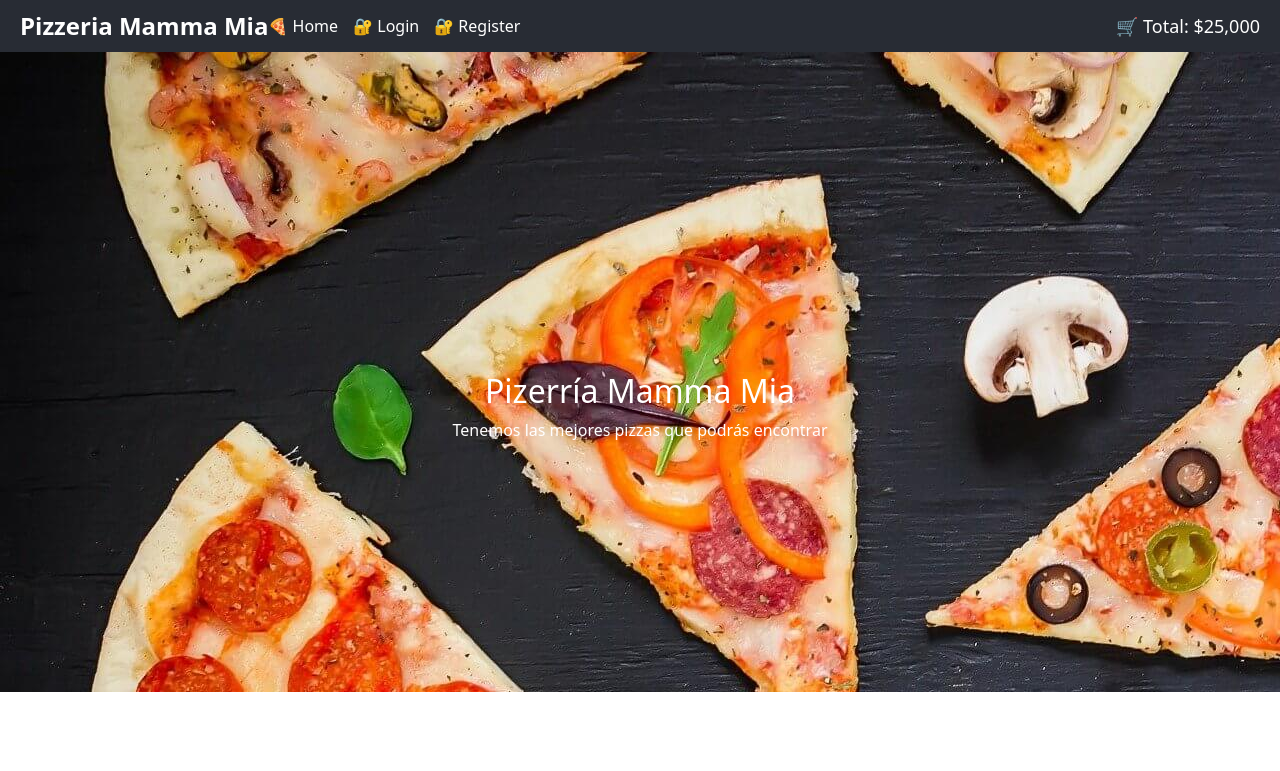
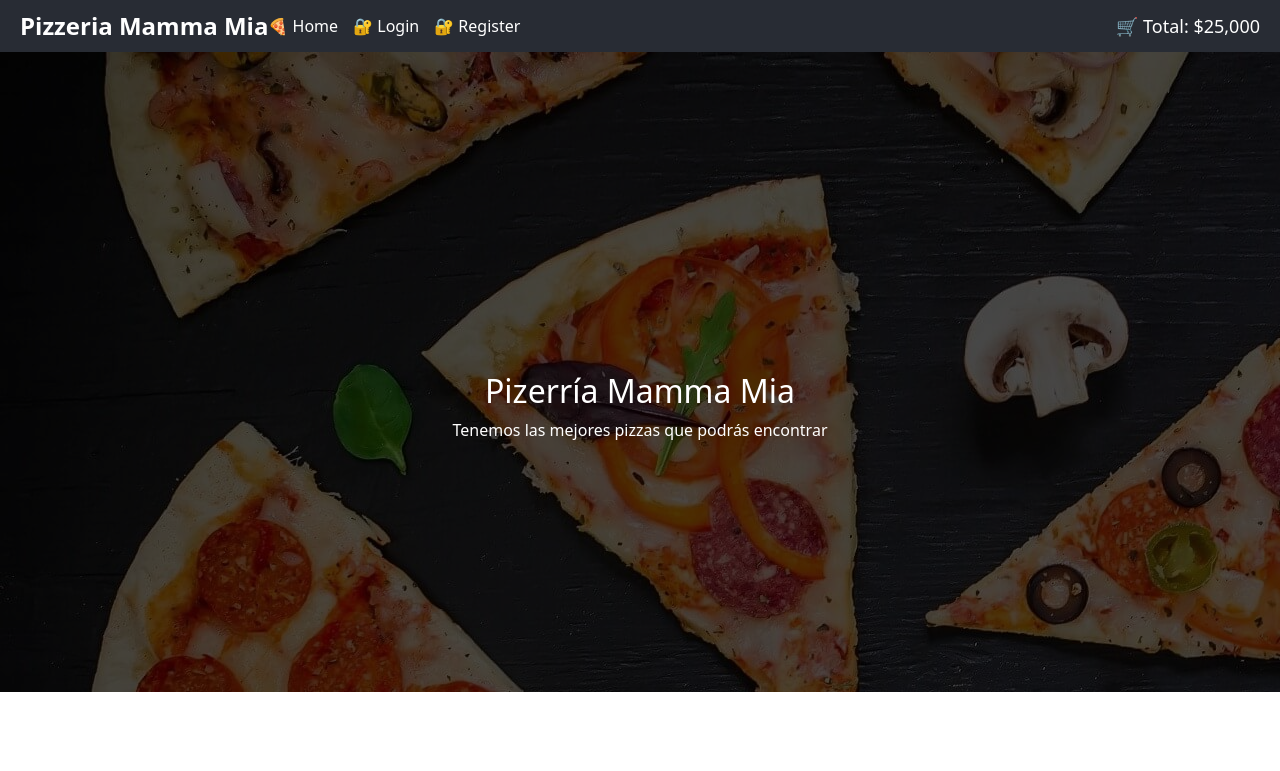
Before and after one commit to ydsosan/pizza_react, a React (Vite) app: page / in a window 1280 px wide. Shown: the top 771 px of the page. Built offline with nearby package versions, Linux system fonts and the light colour scheme; grey boxes are pictures that could not be loaded.

Commit message:
correccion css

```diff
--- a/src/index.css
+++ b/src/index.css
@@ -1,6 +1,8 @@
 header {
     height: 80vh;
     background: url('/src/assets/imgs/Header.jpg') no-repeat;
+    background-color: rgb(0,0,0,0.7);
+    background-blend-mode: overlay;
 }
 .Letras {
     padding: 20rem;
```
